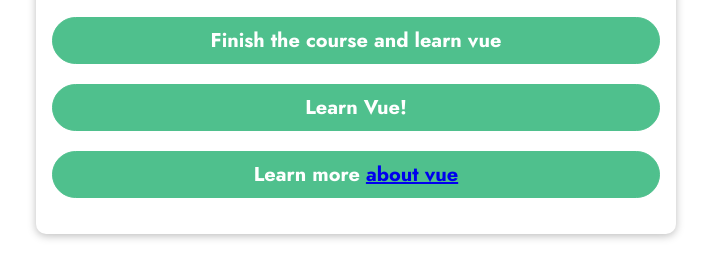
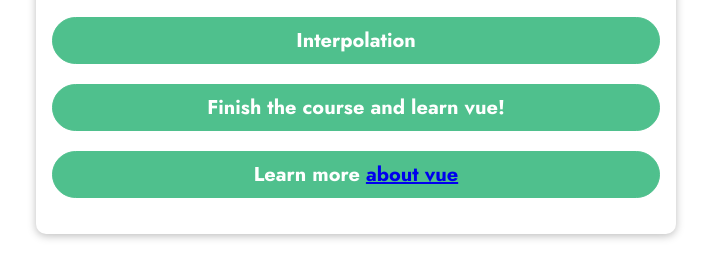
Before and after one commit to mrbahadoor/vue-complete-guide, a plain HTML site: page index.html in a window 1280 px wide. Shown: the part 286-564 px from the top of the page, without its empty margins (284-995 px from the left). Drawn offline with nearby package versions, Linux system fonts and the light colour scheme.

Commit message:
Vue basics - 1

```diff
--- a/app.js
+++ b/app.js
@@ -1,7 +1,9 @@
 const app = Vue.createApp({
     data() {
         return {
-            courseGoal: 'Finish the course and learn vue',
+            courseGoal: 'Interpolation',
+            courseGoalA: 'Finish the course and learn vue!',
+            courseGoalB: '<u>Master vue and build amazing apps!</u>',
             vueLink: 'https://vuejs.org'
         }
     },
@@ -9,9 +11,9 @@ const app = Vue.createApp({
         outputGoal() {
             const randomNumber = Math.random();
             if (randomNumber < 0.5) {
-                return 'Learn Vue!';
+                return this.courseGoalA;
             } else {
-                return 'Master Vue!';
+                return this.courseGoalB;
             }
         }
     }
--- a/index.html
+++ b/index.html
@@ -18,8 +18,11 @@
     </header>
     <section id="user-goal">
       <h2>My Course Goal</h2>
+      <!-- Interpolation -->
       <p>{{ courseGoal }}</p>
-      <p>{{ outputGoal() }}</p>
+      <!-- v-html -->
+      <p v-html="outputGoal()"></p>
+      <!-- Data binding -->
       <p>Learn more <a v-bind:href="vueLink">about vue</a></p>
     </section>
   </body>
```
